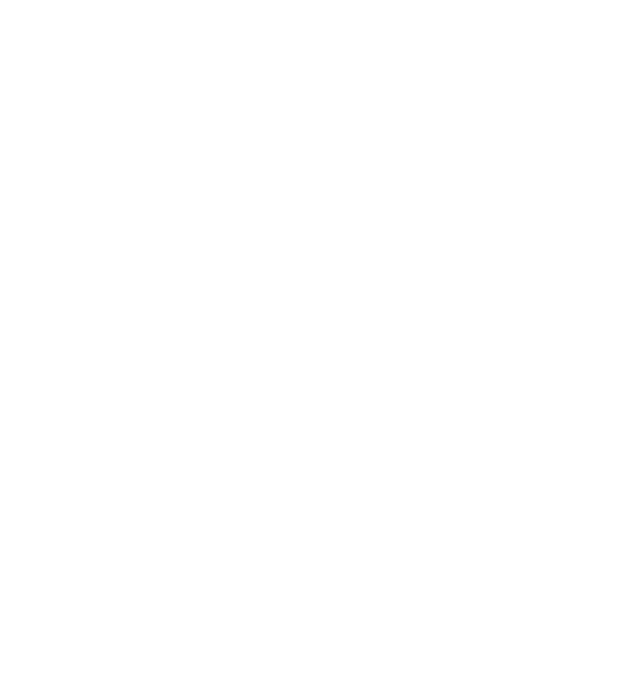
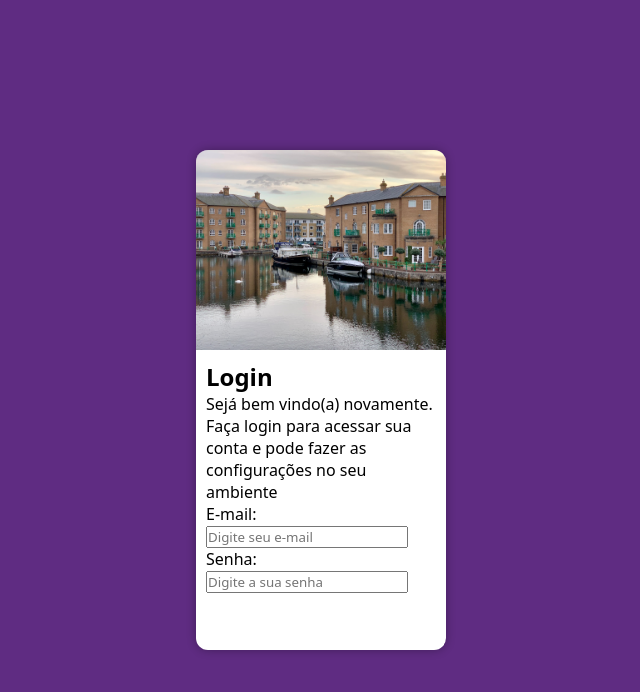
Before and after one commit to marcuslaraa/landing-pages, a plain HTML site: page login/index.html in a window 1280 px wide. Shown: the whole page, without its empty margins (319-959 px from the left). Drawn offline with Linux system fonts and the light colour scheme.

Commit message:
update imagem

```diff
--- /dev/null
+++ b/login/estilos/style.css
@@ -0,0 +1,51 @@
+@charset "UTF-8";
+
+/*
+    Paleta de cores
+    Verde: #49409d
+    lilas: #5f2c82
+*/
+
+* {
+    font-family: system-ui, -apple-system, BlinkMacSystemFont, 'Segoe UI', Roboto, Oxygen, Ubuntu, Cantarell, 'Open Sans', 'Helvetica Neue', sans-serif;
+    margin: 0;
+    padding: 0;
+    box-sizing: border-box;
+}
+
+html, body {
+    background-color: #5f2c82;
+    height: 100vh;
+    width: 100vw;
+}
+
+main {
+    position: relative;
+    height: 100vh;
+    width: 100vw;
+}
+
+section#login {
+    background-color: #fff;
+    width: 250px;
+    height: 500px;
+    border-radius: 12px;
+    position: absolute;
+    top: 50%;
+    left: 50%;
+    transform: translate(-50%, -50%);
+    overflow: hidden;
+    box-shadow: 0px 0px 10px #00000450;
+}
+
+section#login > div#imagem {
+    display: block;
+    background: #5f2c82 url("../imagens/pexels-egor-kunovsky-17113991.jpg")no-repeat center center;
+    height: 200px;
+    background-size: cover;
+}
+
+section#login > div#formulario {
+    display: block;
+    padding: 10px;
+}
--- a/login/index.html
+++ b/login/index.html
@@ -4,8 +4,31 @@
     <meta charset="UTF-8">
     <meta name="viewport" content="width=device-width, initial-scale=1.0">
     <title>Login</title>
+    <link rel="stylesheet" href="estilos/style.css">
 </head>
 <body>
+    <main>
+        <section id="login">
+            <div id="imagem">
+                <!-- <img src="imagens/pexels-egor-kunovsky-17113991.jpg" alt="Imagem Hotel"> -->
+            </div>
+            <div id="formulario">
+                <h1>Login</h1>
+                <p>Sejá bem vindo(a) novamente. Faça login para acessar sua conta e pode fazer as configurações no seu ambiente</p>
+                <form action="login.php" method="post">
+                    <p>
+                        <label for="iemail">E-mail:</label>
+                        <input type="email" id="iemail" name="email" required placeholder="Digite seu e-mail">
+                    </p>
 
+                    <p>
+                        <label for="isenha">Senha:</label>
+                        <input type="password" id="isenha" name="senha" required placeholder="Digite a sua senha" minlength="6" maxlength="15">
+                    </p>
+                </form>
+
+            </div>
+        </section>
+    </main>
 </body>
 </html>
```
